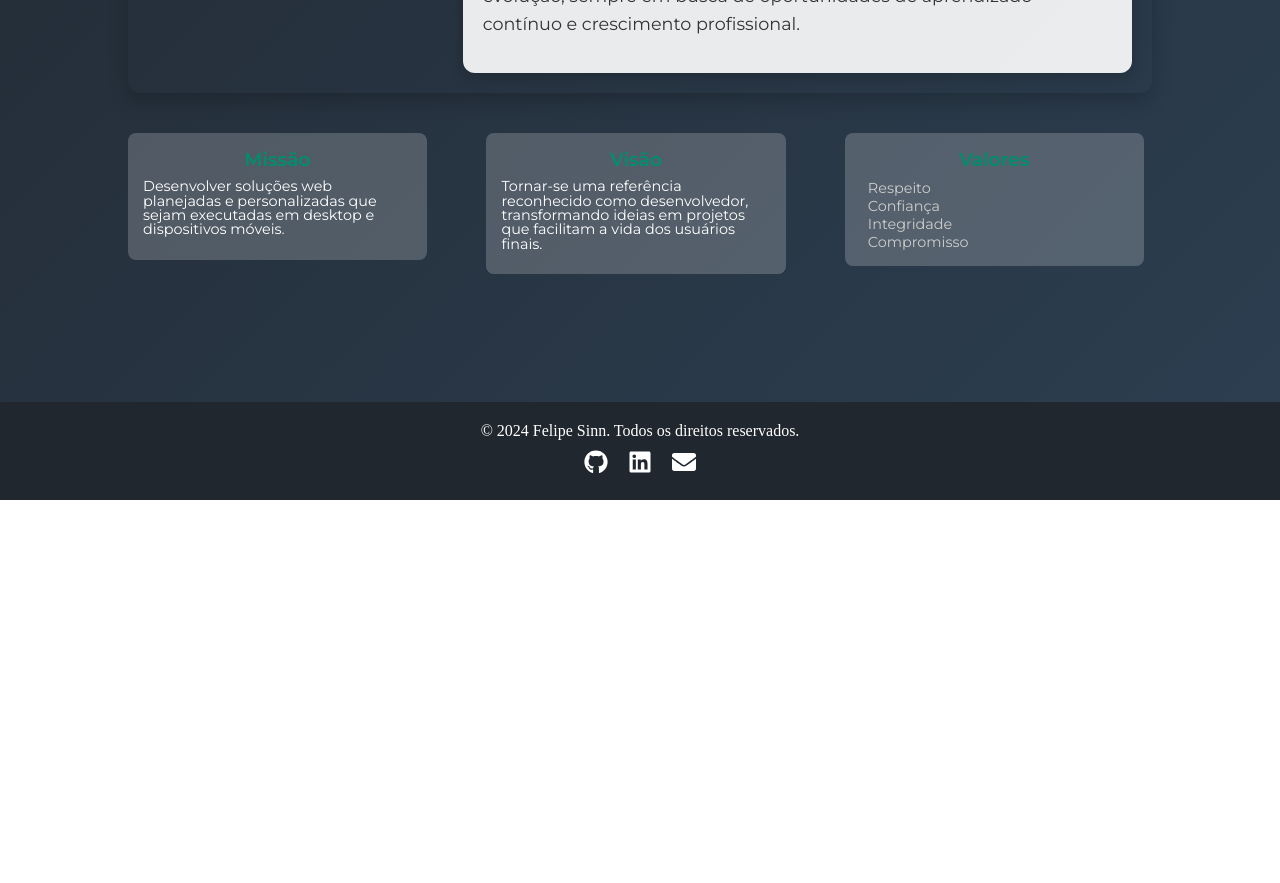
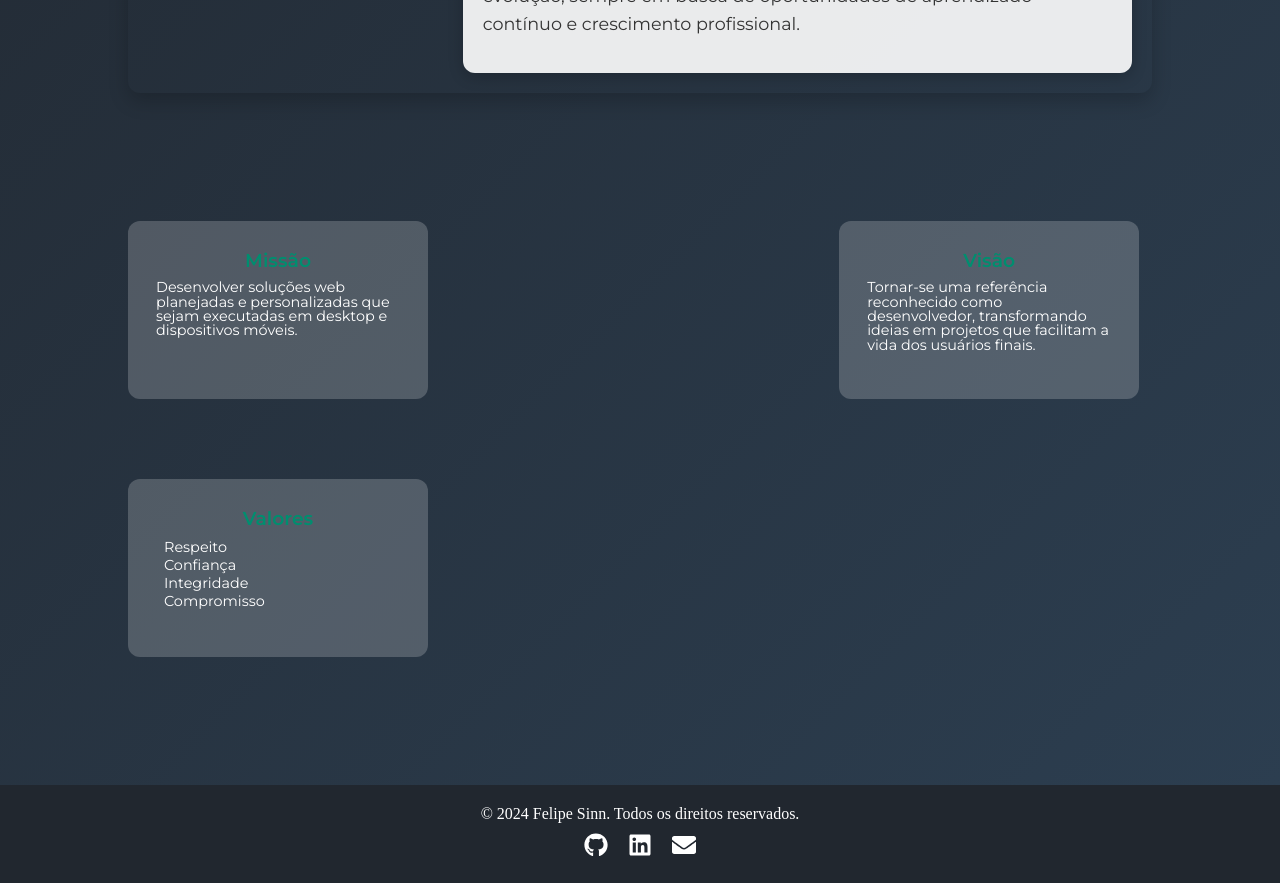
Before and after one commit to felipesinn/portifolio_felipe_react, a React (Vite) app: page / in a window 1280 px wide. Shown: the part 4960-5843 px from the top of the page. Before the commit the page ends 5460 px from the top, so only its background shows below. Built offline with nearby package versions, Linux system fonts and the light colour scheme.

Commit message:
refatorando  MissionVisionValues

```diff
--- a/src/components/about/AboutStyles.ts
+++ b/src/components/about/AboutStyles.ts
@@ -41,7 +41,6 @@ export const ProfileImage = styled.div`
 export const TextContent = styled.div`
   flex: 2;
   padding-left: 20px;
-
   background-color: rgba(255,255,255,0.9);
   border-radius: 12px;
   padding: 20px;
@@ -83,8 +82,9 @@ export const MissionVisionValues = styled.div`
    display: flex;
    justify-content: space-between;
    align-items: flex-start;
-   margin-top:40px;
-   color:white;
+   margin-top:128px;
+   flex-wrap: wrap;
+   gap: 80px;
 
    @media (max-width:768px) {
      flex-direction: column;
@@ -95,11 +95,13 @@ export const MissionVisionValues = styled.div`
 
 export const ValueItem = styled.div`
    background-color: rgba(255,255,255,0.2);
-   border-radius: 8px;
-   padding:15px;
-   margin-right:.5rem;
-   flex-basis: calc(30% - .5rem);
+   border-radius: 12px;
+   padding:28px;
+   margin-right:.8rem;
+   width: 300px;
+   min-height: 178px;
    transition: transform .3s ease, box-shadow .3s ease;
+   color: #ffffff;
 
    &:hover {
      transform: scale(1.05);
@@ -116,7 +118,7 @@ export const ValueItem = styled.div`
      line-height:.9rem;
      font-size:.9rem;
      margin-bottom:.5rem;
-     color:#fff;
+
    }
 
    ul {
@@ -124,14 +126,13 @@ export const ValueItem = styled.div`
      padding-left:.5rem;
 
      li {
-       color:#ccc;
        font-size:.9rem;
      }
    }
 
    @media (max-width:768px) {
-     flex-basis: auto;
+     flex-basis: calc(18% - .1rem);
      margin-right:0;
-     margin-bottom:.5rem;
+     margin-bottom: 2rem;
    }
 `;
--- a/src/components/header/Header.tsx
+++ b/src/components/header/Header.tsx
@@ -24,22 +24,22 @@ export const Header: React.FC = () => {
             </ScrollLink>
           </li>
           <li>
-            <ScrollLink to="habilidades" smooth={true} duration={400} offset={-200} onClick={toggleMenu}>
+            <ScrollLink to="habilidades" smooth={true} duration={400} offset={-280} onClick={toggleMenu}>
               <FaTools /> Habilidades
             </ScrollLink>
           </li>
           <li>
-            <ScrollLink to="contato" smooth={true} duration={400} offset={-200} onClick={toggleMenu}>
+            <ScrollLink to="contato" smooth={true} duration={400} offset={-180} onClick={toggleMenu}>
               <FaEnvelope /> Contato
             </ScrollLink>
           </li>
           <li>
-            <ScrollLink to="projetos" smooth={true} duration={400} offset={-200} onClick={toggleMenu}>
+            <ScrollLink to="projetos" smooth={true} duration={400} offset={-280} onClick={toggleMenu}>
               <FaProjectDiagram /> Projetos
             </ScrollLink>
           </li>
           <li>
-            <ScrollLink to="sobre" smooth={true} duration={400} offset={-180} onClick={toggleMenu}>
+            <ScrollLink to="sobre" smooth={true} duration={400} offset={-190} onClick={toggleMenu}>
               <FaUser /> Sobre
             </ScrollLink>
           </li>
```
Also changed, not shown: src/components/about/AboutPage.tsx (+36 -13 lines).
